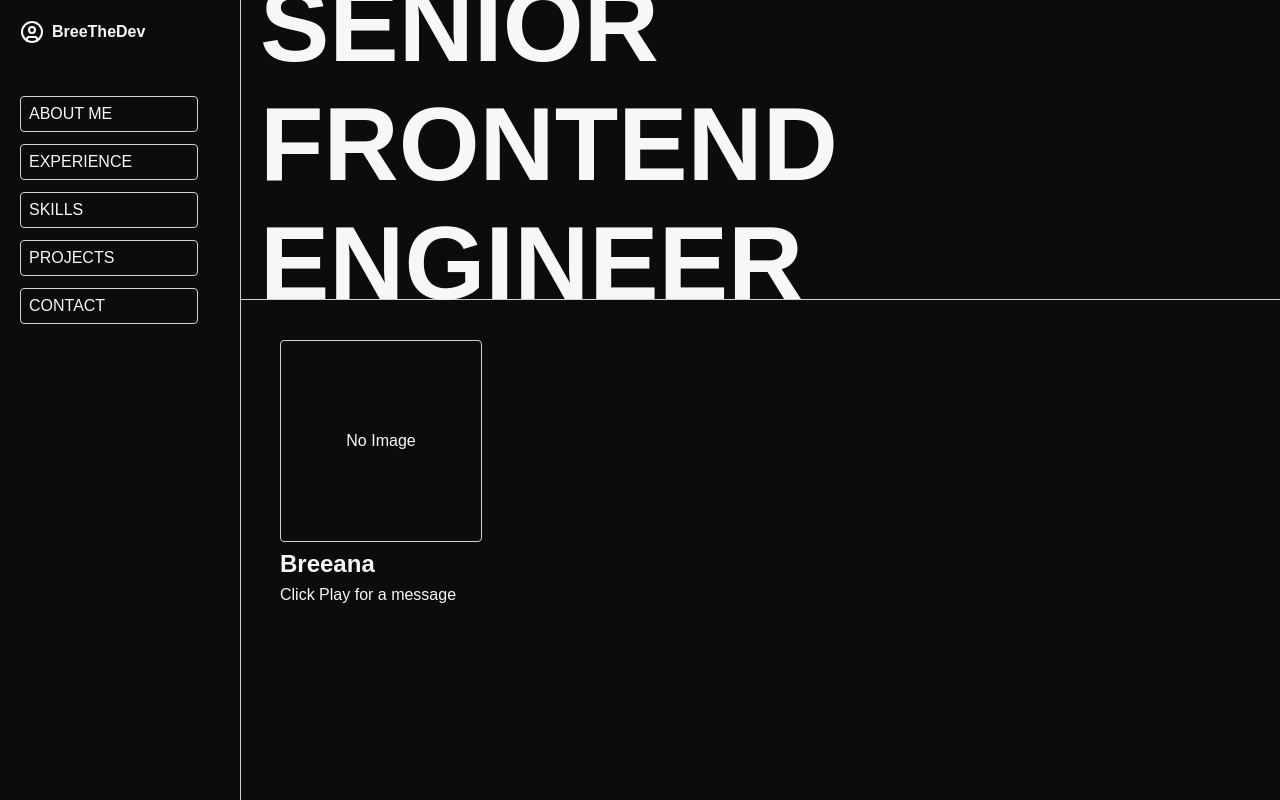
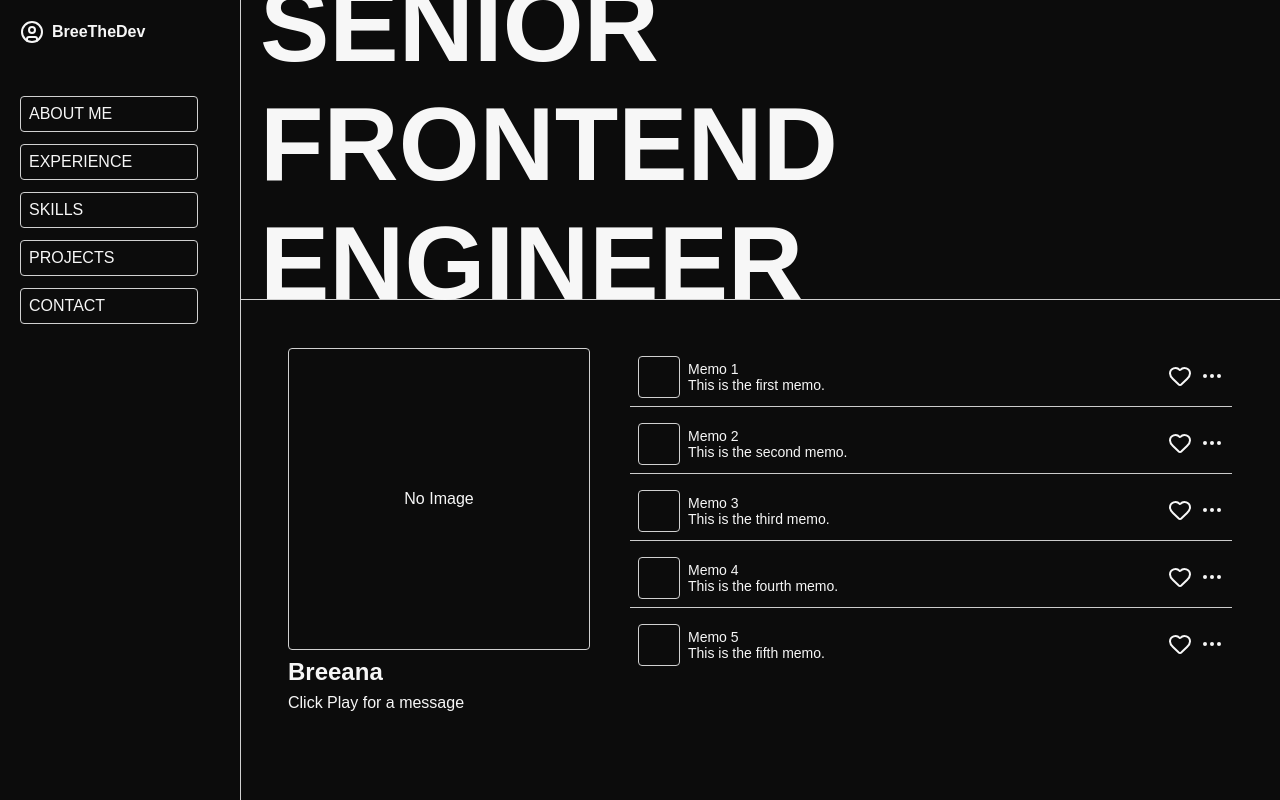
Before and after one commit to breethedev/btd-portfolio, a Next.js app: page / in a window 1280 px wide. Built offline with nearby package versions, Linux system fonts and the light colour scheme; a web font is replaced by a local one.

Commit message:
feat: top five table

```diff
--- a/app/components/Card/Card.tsx
+++ b/app/components/Card/Card.tsx
@@ -11,15 +11,15 @@ type CardProps = {
   link?: string;
   onClick?: () => void;
   className?: string;
-  size?: "small" | "medium" | "large";
+  size?: string;
 };
 
 export const Card = ({ image, title, description, link, onClick, className, size }: CardProps) => {
-  const cardSizeClass = size ? s[`card-${size}`] : s["card-medium"];
-  const cardClasses = `${s["card"]} ${cardSizeClass} ${className || ""}`;
+  // const cardSizeClass = size ? s[`card-${size}`] : s["card-medium"];
+  const cardClasses = `${s["card"]}  ${className || ""}`;
 
   const PlaceholderImage = () => (
-    <div className={s["placeholder-image"]}>
+    <div className={s["placeholder-image"]} style={{ width: size, height: size }}>
       <span>No Image</span>
     </div>
   );
@@ -32,7 +32,10 @@ export const Card = ({ image, title, description, link, onClick, className, size
   return (
     <div className={cardClasses} onClick={handleClick}>
       {image ? (
-        <div className={s["card-image-container"]}>
+        <div
+          className={s["card-image-container"]}
+          style={{ width: `calc(${size} + 2px)`, height: size }}
+        >
           <Image src={image} alt={title || "Card Image"} className={s["card-image"]} />
         </div>
       ) : (
--- a/app/components/Card/card.module.css
+++ b/app/components/Card/card.module.css
@@ -1,13 +1,13 @@
 .card {
   /* Add your component styles here */
   padding: 20px;
-  max-width: 202px;
+  max-width: 302px;
 }
 
 .card-image-container,
 .placeholder-image {
-  width: 200px;
-  height: 200px;
+  width: 300px;
+  height: 300px;
   display: flex;
   align-items: center;
   justify-content: center;
--- /dev/null
+++ b/app/components/Table/Table.tsx
@@ -0,0 +1,53 @@
+import s from "./table.module.css";
+import Image from "next/image";
+import { User } from "lucide-react";
+
+export type TableProps = {
+  items: TableItemProps[];
+};
+
+export type TableItemProps = {
+  id: string;
+  name: string;
+  description: string;
+  image?: string;
+  icons?: IconType[];
+};
+
+export type IconType = typeof User;
+
+export const Table = ({ items }: TableProps) => {
+  return (
+    <div className={s["table"]}>
+      <div className={s["table-body"]}>
+        {items.map((item) => (
+          <Item key={item.id} {...item} />
+        ))}
+      </div>
+    </div>
+  );
+};
+
+const Item = ({ name, description, image, icons }: TableItemProps) => {
+  return (
+    <div className={s["item"]}>
+      <div className={s["item-content"]}>
+        <div className={s["item-image"]}>
+          {image ? <Image src={image} alt={name} /> : <div className={s.placeholder} />}
+        </div>
+        <div className={s["item-details"]}>
+          <p>{name}</p>
+          <p>{description}</p>
+        </div>
+      </div>
+      <div className={s["item-icons"]}>
+        {icons &&
+          icons.map((Icon, index) => (
+            <span key={index} className={s["icon"]}>
+              <Icon />
+            </span>
+          ))}
+      </div>
+    </div>
+  );
+};
--- /dev/null
+++ b/app/components/Table/table.module.css
@@ -0,0 +1,60 @@
+.table {
+  /* Add your component styles here */
+  padding: var(--btd-space-5);
+  font-size: 14px;
+  min-width: 500px;
+  width: 100%;
+}
+
+.table-body {
+  /* Style for the table body */
+  display: flex;
+  flex-direction: column;
+  gap: var(--btd-space-2);
+  width: 100%;
+}
+
+.table-item {
+  /* Style for each item in the table */
+  width: 100%;
+}
+
+.item {
+  display: flex;
+  flex-direction: row;
+  align-items: center;
+  justify-content: space-between;
+  gap: var(--btd-space-2);
+  padding: var(--btd-space-2);
+  border-bottom: 1px solid #ccc;
+}
+
+.item:last-of-type {
+  /* Remove border for the last item */
+  border-bottom: none;
+}
+
+.item-content {
+  /* Style for the content of each item */
+  display: flex;
+  flex-direction: row;
+  align-items: center;
+  gap: var(--btd-space-2);
+}
+
+.placeholder {
+  /* Style for placeholder text */
+  height: var(--btd-space-10);
+  width: var(--btd-space-10);
+  border: 1px solid var(--btd-color-border);
+  border-radius: var(--btd-radius-sm);
+}
+
+.item-icons {
+  /* Style for the icon in each item */
+  display: flex;
+  flex-direction: row-reverse;
+  align-items: center;
+  gap: var(--btd-space-2);
+  color: var(--btd-color-secondary);
+}
--- a/app/constants.ts
+++ b/app/constants.ts
@@ -1,3 +1,6 @@
+import { TableItemProps } from "./components";
+import { Ellipsis, Heart } from "lucide-react";
+
 export const SUMMARY = {
   first_name: "Breeana",
   last_name: "Payton",
@@ -43,3 +46,41 @@ export const SectionNames = {
   PROJECTS: "Projects",
   INTERESTS: "Interests",
 };
+
+export const TOP_FIVE_MEMOS: TableItemProps[] = [
+  {
+    id: "1",
+    name: "Memo 1",
+    description: "This is the first memo.",
+    // image: "/images/memo1.jpg",
+    icons: [Ellipsis, Heart],
+  },
+  {
+    id: "2",
+    name: "Memo 2",
+    description: "This is the second memo.",
+    // image: "/images/memo2.jpg",
+    icons: [Ellipsis, Heart],
+  },
+  {
+    id: "3",
+    name: "Memo 3",
+    description: "This is the third memo.",
+    // image: "/images/memo3.jpg",
+    icons: [Ellipsis, Heart],
+  },
+  {
+    id: "4",
+    name: "Memo 4",
+    description: "This is the fourth memo.",
+    // image: "/images/memo4.jpg",
+    icons: [Ellipsis, Heart],
+  },
+  {
+    id: "5",
+    name: "Memo 5",
+    description: "This is the fifth memo.",
+    // image: "/images/memo5.jpg",
+    icons: [Ellipsis, Heart],
+  },
+];
--- a/app/layout.tsx
+++ b/app/layout.tsx
@@ -27,7 +27,7 @@ export default function RootLayout({
       <body className={`${cascadiaCode.variable} ${antonSC.variable}`}>
         <div className="layout">
           <SideNav items={sectionNames} />
-          <Banner title="Senior Frontend Engineer" />
+          <Banner />
           {children}
         </div>
       </body>
--- a/app/page.module.css
+++ b/app/page.module.css
@@ -2,3 +2,10 @@
   background-color: var(--btd-color-bg);
   color: var(--btd-color-secondary);
 }
+
+.featured-row {
+  display: flex;
+  flex-direction: row;
+  justify-content: space-between;
+  padding: var(--btd-space-2);
+}
--- a/app/page.tsx
+++ b/app/page.tsx
@@ -1,12 +1,21 @@
 import s from "./page.module.css";
-import { Card } from "./components";
-import { SUMMARY } from "./constants";
+import { Card, Table } from "./components";
+import { SUMMARY, TOP_FIVE_MEMOS } from "./constants";
 
 export default function Home() {
   return (
     <div className={`main ${s.page}`}>
       <main className={s.main}>
-        <Card title={SUMMARY.first_name} description={"Click Play for a message"} size="large" />
+        <div className={s["featured-row"]}>
+          <div>
+            <Card
+              title={SUMMARY.first_name}
+              description={"Click Play for a message"}
+              size="300px"
+            />
+          </div>
+          <Table items={TOP_FIVE_MEMOS} />
+        </div>
       </main>
     </div>
   );
```
Also changed, not shown: app/components/Table/Table.md (added, +1 -0 lines), app/components/index.ts (+5 -4 lines).
